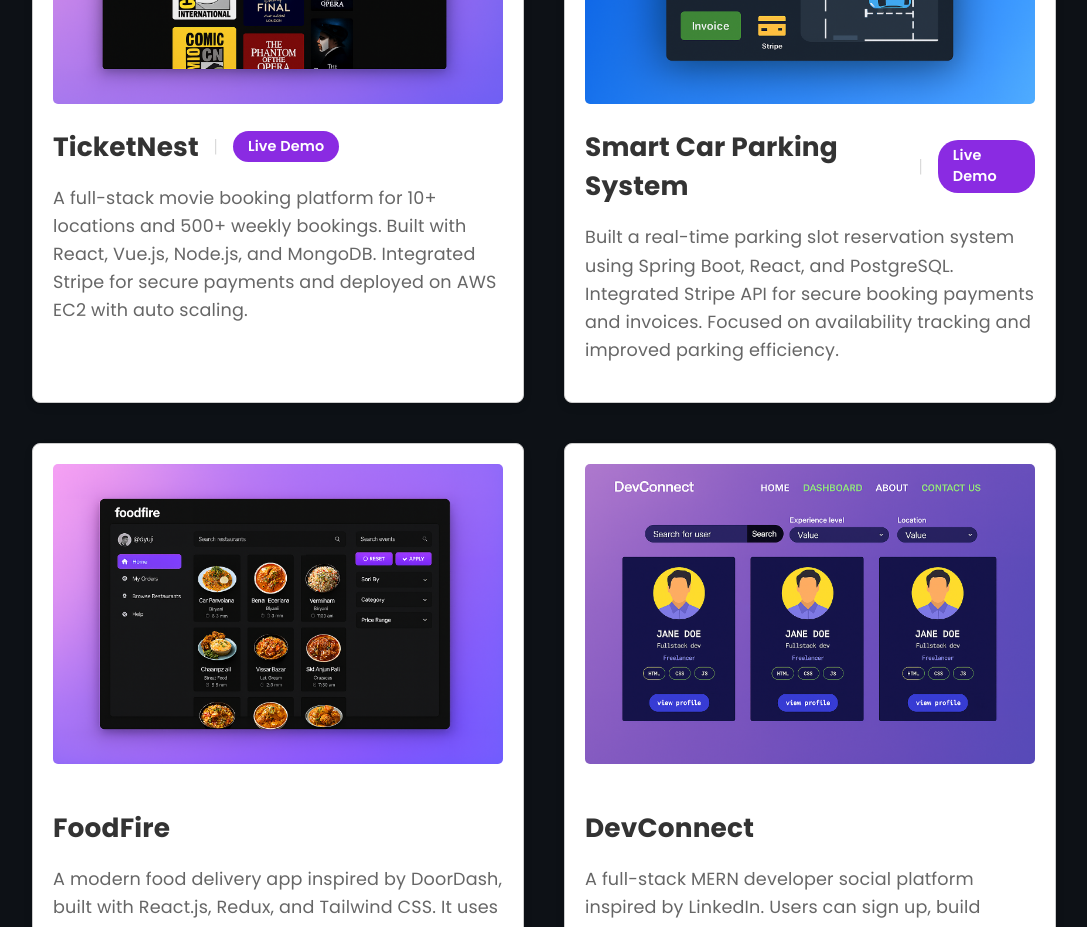
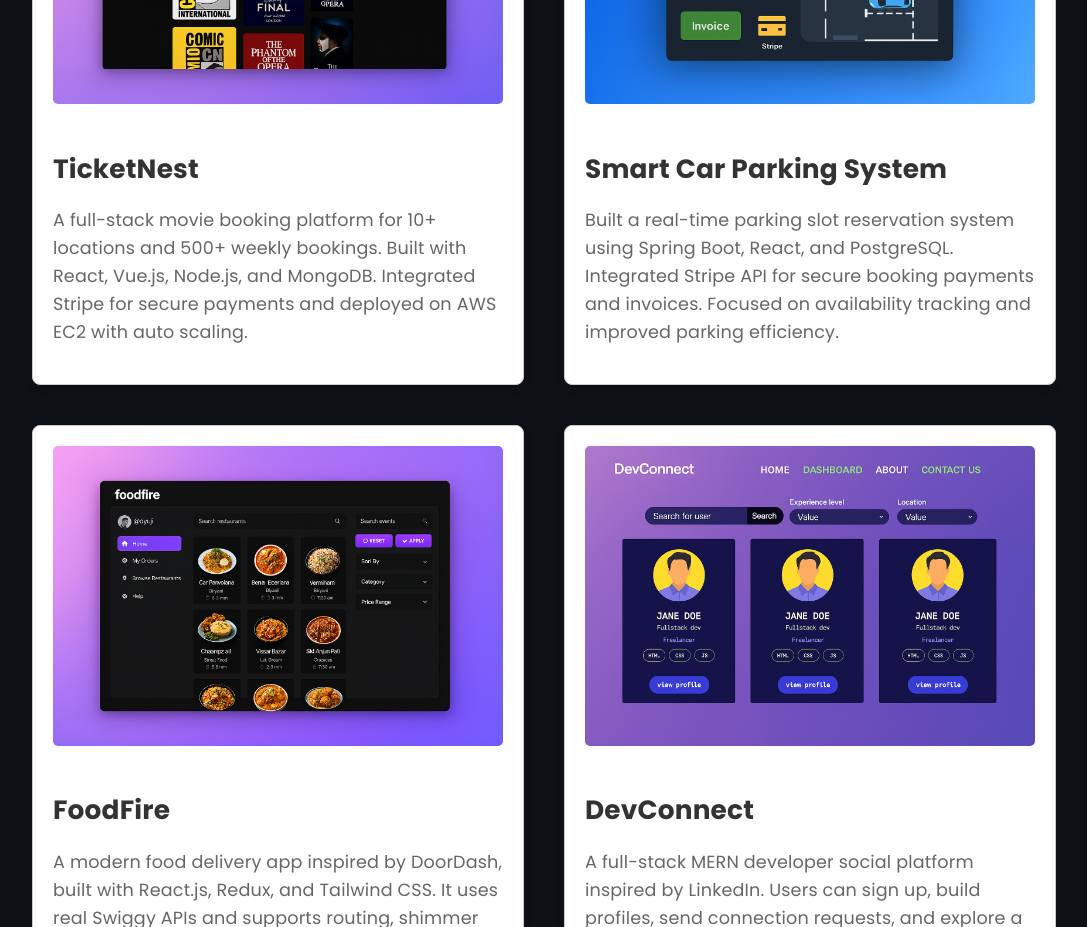
Before and after one commit to Durgapavankumar/portfolio, a React (Create React App) app: page / in a window 1280 px wide. Shown: the part 4740-5667 px from the top of the page, without its empty margins (96-1183 px from the left). Built offline with nearby package versions, Linux system fonts and the light colour scheme.

Commit message:
Remove Live Demo links

```diff
--- a/src/components/Project.tsx
+++ b/src/components/Project.tsx
@@ -67,31 +67,19 @@ function Project() {
         {/* Restored Old Projects */}
         <div className="project">
           <a
-            href="https://durgapavankumar.github.io/TicketNest"
+            href="https://github.com/Durgapavankumar/TicketNest"
             target="_blank"
             rel="noreferrer"
           >
             <img src={mock01} className="zoom" alt="TicketNest" width="100%" />
           </a>
-          <div className="flex-links">
           <a
             href="https://github.com/Durgapavankumar/TicketNest"
             target="_blank"
             rel="noreferrer"
-                className="project-link"
           >
             <h2>TicketNest</h2>
           </a>
-              <span className="separator">|</span>
-              <a
-                href="https://durgapavankumar.github.io/TicketNest"
-                target="_blank"
-                rel="noreferrer"
-                className="live-link"
-              >
-                Live Demo
-              </a>
-          </div>
           <p>
             A full-stack movie booking platform for 10+ locations and 500+
             weekly bookings. Built with React, Vue.js, Node.js, and MongoDB.
@@ -102,7 +90,7 @@ function Project() {
 
         <div className="project">
           <a
-            href="https://durgapavankumar.github.io/SmartCarParking"
+            href="https://github.com/Durgapavankumar/SmartCarParking"
             target="_blank"
             rel="noreferrer"
           >
@@ -113,25 +101,13 @@ function Project() {
               width="100%"
             />
           </a>
-           <div className="flex-links">
           <a
             href="https://github.com/Durgapavankumar/SmartCarParking"
             target="_blank"
             rel="noreferrer"
-                className="project-link"
           >
             <h2>Smart Car Parking System</h2>
           </a>
-              <span className="separator">|</span>
-              <a
-                href="https://durgapavankumar.github.io/SmartCarParking"
-                target="_blank"
-                rel="noreferrer"
-                className="live-link"
-              >
-                Live Demo
-              </a>
-          </div>
           <p>
             Built a real-time parking slot reservation system using Spring Boot,
             React, and PostgreSQL. Integrated Stripe API for secure booking
```
Lines whose indentation alone changed are shown as unchanged.
